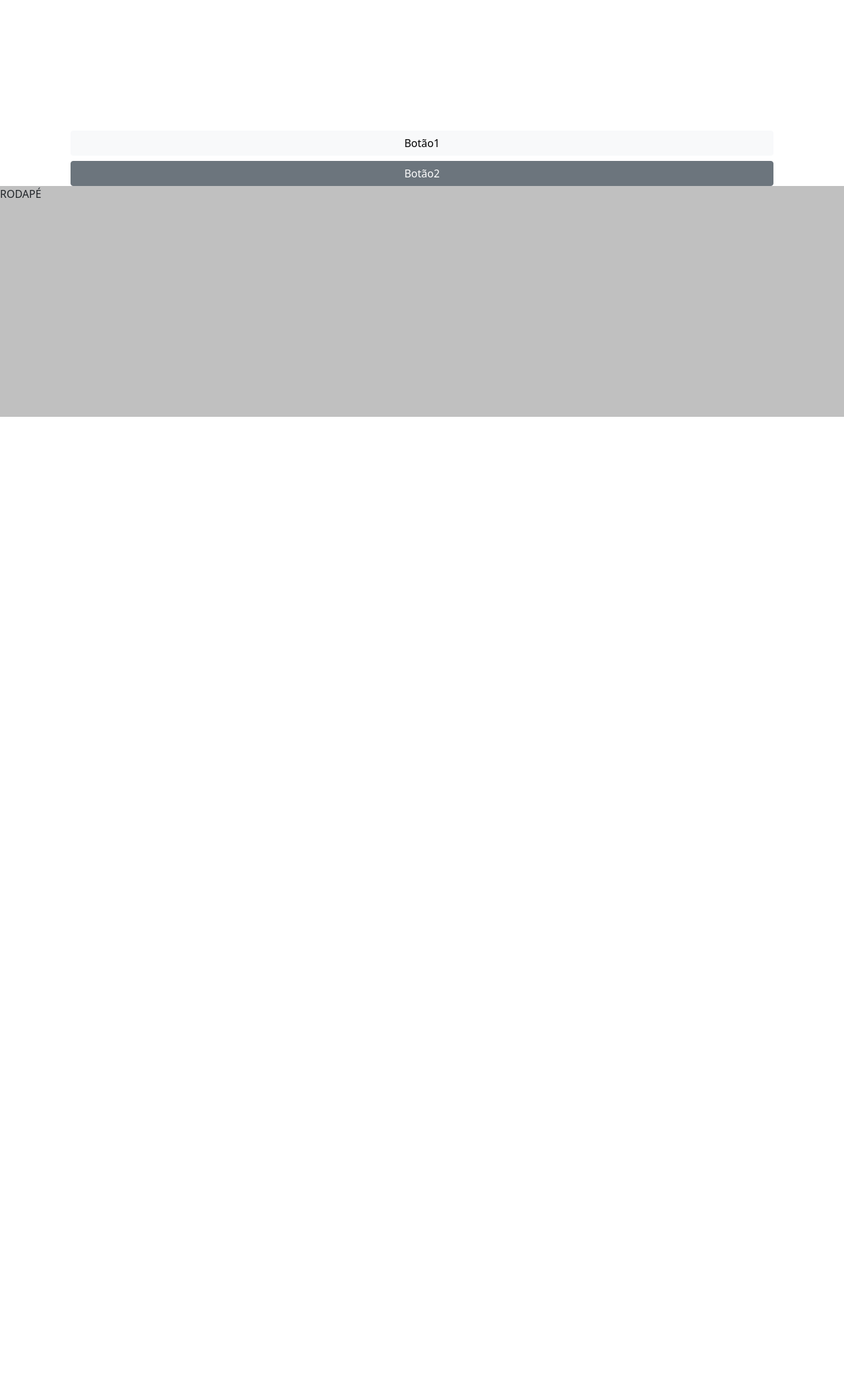
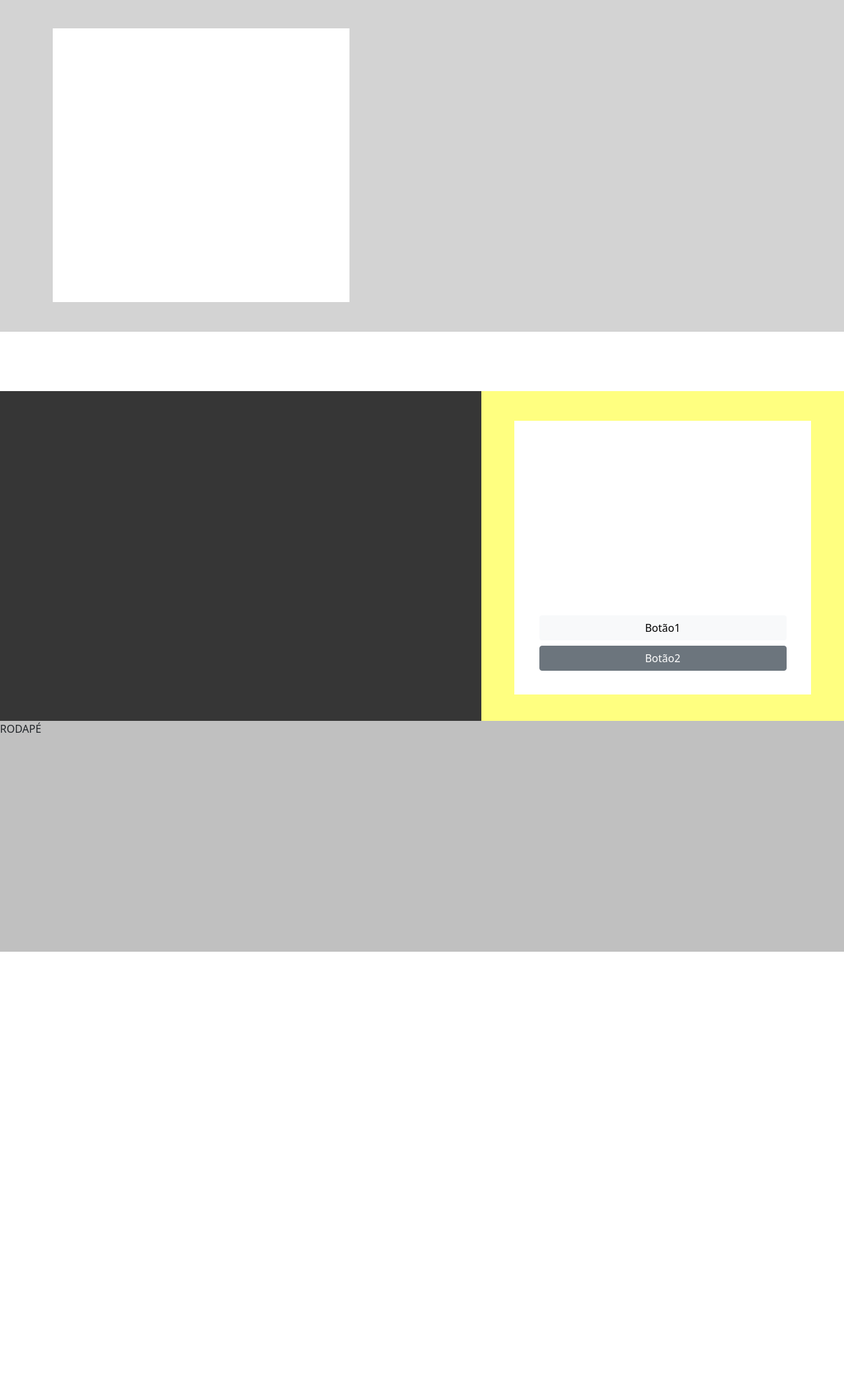
Before and after one commit to yocodetec/gracianoImoveis, a PHP site: page / in a window 1280 px wide. Shown: the part 97-2200 px from the top of the page at 66% size. Run offline with PHP 8.4, Linux system fonts and the light colour scheme.

Commit message:
Atualizei o css

```diff
--- a/css/style1.css
+++ b/css/style1.css
@@ -1,16 +1,16 @@
-.col-lg- {
+#toda {
   	min-height: 2200px;
 }
-  .div1{
+  #div1{
     min-height: 90px;
     text-align: center;
     background-color:#c0c0c0;
   }
-  .div2{
+  #div2{
     background-color:#D3D3D3;
     min-height: 600px;
   }
-    .div3{
+    #div3{
     min-height: 415px;
     width:450px;
     background-color:#ffffff;
@@ -21,21 +21,21 @@
   	text-align: center
   }
 
-  .div4{
+  #div4{
     min-height: 90px;
     text-align: center;
   }
-  .div5{
+  #div5{
     min-height: 500px;
     background-color:#363636;
   }
-   .div6{
+   #div6{
     min-height: 500px;
     width:550px;
     background-color:#ffff80;
     float: right;
   }
-   .div7{
+   #div7{
     min-height: 415px;
     width:450px;
     background-color:#ffffff;
```
